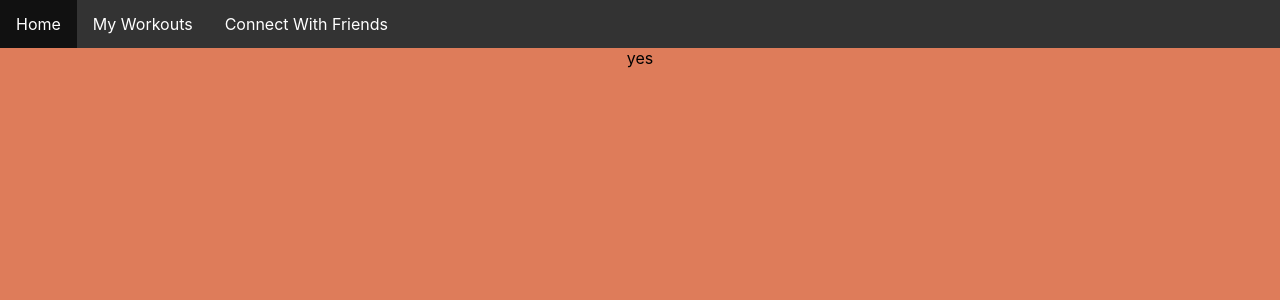
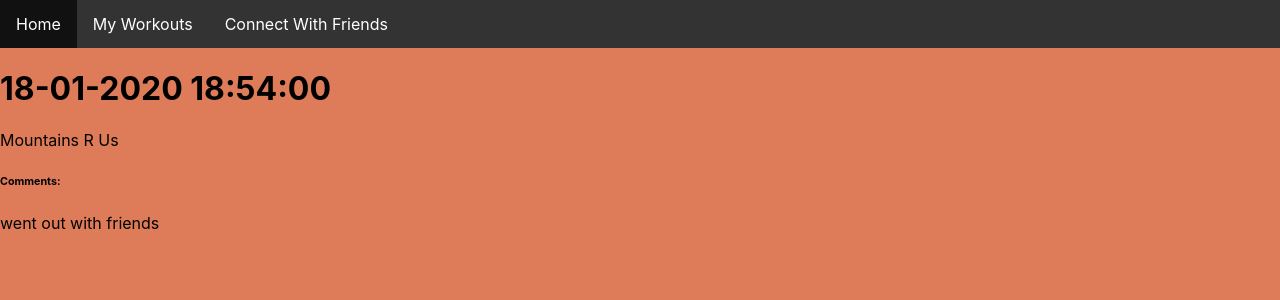
Before and after one commit to Anthonysokolov/boulder-tracker-frontend, a React (Create React App) app: page /session/1 in a window 1280 px wide. Shown: the top 300 px of the page. Built offline with nearby package versions, Linux system fonts and the light colour scheme.

Commit message:
made sure thunk was being called

```diff
--- a/src/components/containers/singleSessionPage.js
+++ b/src/components/containers/singleSessionPage.js
@@ -1,5 +1,6 @@
 import React, { Component } from "react";
-import Navbar from "./../containers/navbar";
+import Navbar from "./navbar";
+import Session from "../views/sessionPage.js";
 
 import { getSessionThunk } from "../../thunks";
 import { connect } from "react-redux";
@@ -7,24 +8,14 @@ import { connect } from "react-redux";
 class SingleSessionPage extends Component {
   constructor(props) {
     super(props);
-    console.log(this.props);
-    //    this.props.getSession(this.props.match.params.id);
+    this.props.getSession(this.props.match.params.id);
   }
 
   render() {
-    console.log("session", this.props.session);
-    /*
-    let sessions = this.props.sessions;
-    if (sessions === undefined) {
-      sessions = [];
-    }
-
-    console.log("sess", sessions);
-    */
     return (
       <div>
         <Navbar />
-        <div className="centered">yes</div>
+        <Session {...this.props.session} />
       </div>
     );
   }
@@ -32,13 +23,13 @@ class SingleSessionPage extends Component {
 
 function mapState(state) {
   return {
-    session: state.session
+    session: state.singleSession
   };
 }
 
 function mapDispatch(dispatch) {
   return {
-    getSession: () => dispatch(getSessionThunk())
+    getSession: (id) => dispatch(getSessionThunk(id))
   };
 }
 
```
